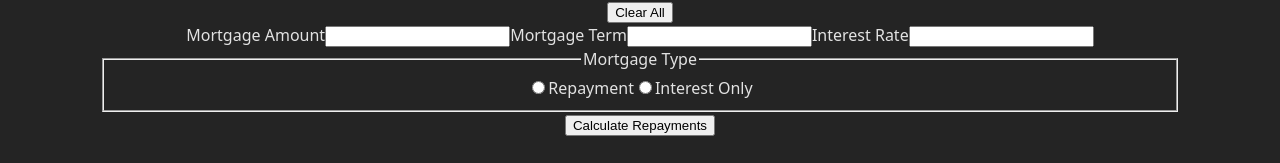
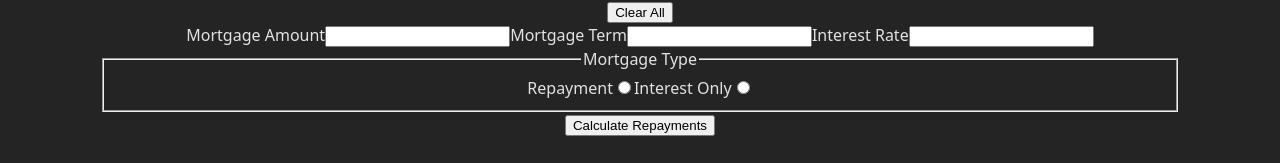
Before and after one commit to bradleyfowler/mortgage-repayment-calculator, a React (Vite) app: page / in a window 1280 px wide. Shown: the part 190-353 px from the top of the page. Built offline with nearby package versions, Linux system fonts and the light colour scheme.

Commit message:
feat: add input component

```diff
--- a/src/App.tsx
+++ b/src/App.tsx
@@ -1,4 +1,5 @@
 import "./App.css";
+import Input from "./components/Input";
 
 function App() {
   return (
@@ -7,18 +8,13 @@ function App() {
         <h1>Mortgage Calculator</h1>
         <button>Clear All</button>
         <form>
-          <label htmlFor="amount">Mortgage Amount</label>
-          <input type="text" name="amount" />
-          <label htmlFor="term">Mortgage Term</label>
-          <input type="text" name="term" />
-          <label htmlFor="rate">Interest Rate</label>
-          <input type="text" name="rate" />
+          <Input name="amount" label="Mortgage Amount" type="text" />
+          <Input name="term" label="Mortgage Term" type="text" />
+          <Input name="rate" label="Interest Rate" type="text" />
           <fieldset>
             <legend>Mortgage Type</legend>
-            <input type="radio" name="repayment" />
-            <label htmlFor="repayment">Repayment</label>
-            <input type="radio" name="interest-only" />
-            <label htmlFor="interest-only">Interest Only</label>
+            <Input name="repayment" label="Repayment" type="radio" />
+            <Input name="interest-only" label="Interest Only" type="radio" />
           </fieldset>
           <button>Calculate Repayments</button>
         </form>
--- /dev/null
+++ b/src/components/Input.tsx
@@ -0,0 +1,14 @@
+interface InputProps {
+  name: string;
+  label: string;
+  type: string;
+}
+
+export default function Input({ name, label, type }: InputProps) {
+  return (
+    <>
+      <label htmlFor={name}>{label}</label>
+      <input type={type} name={name} />
+    </>
+  );
+}
```
